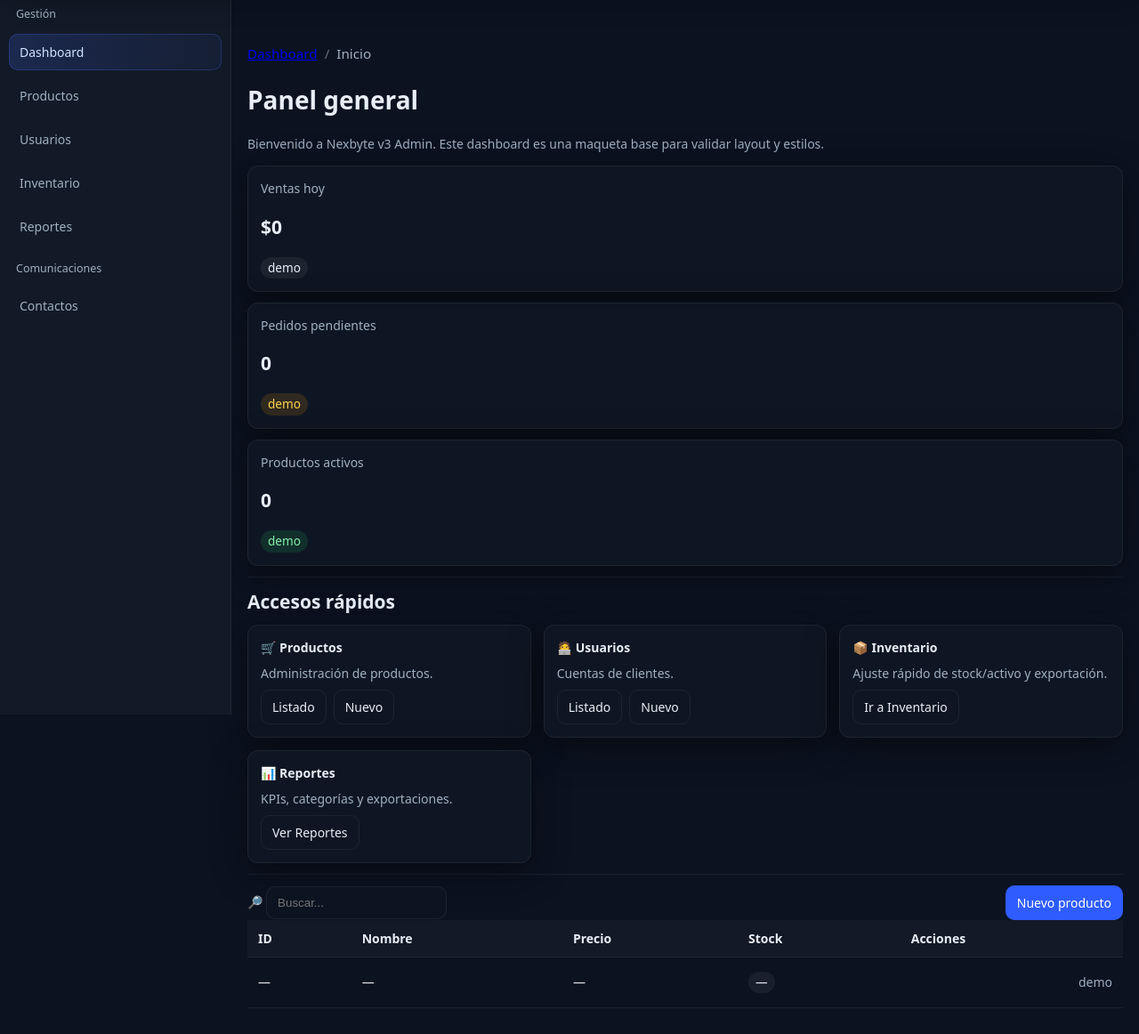
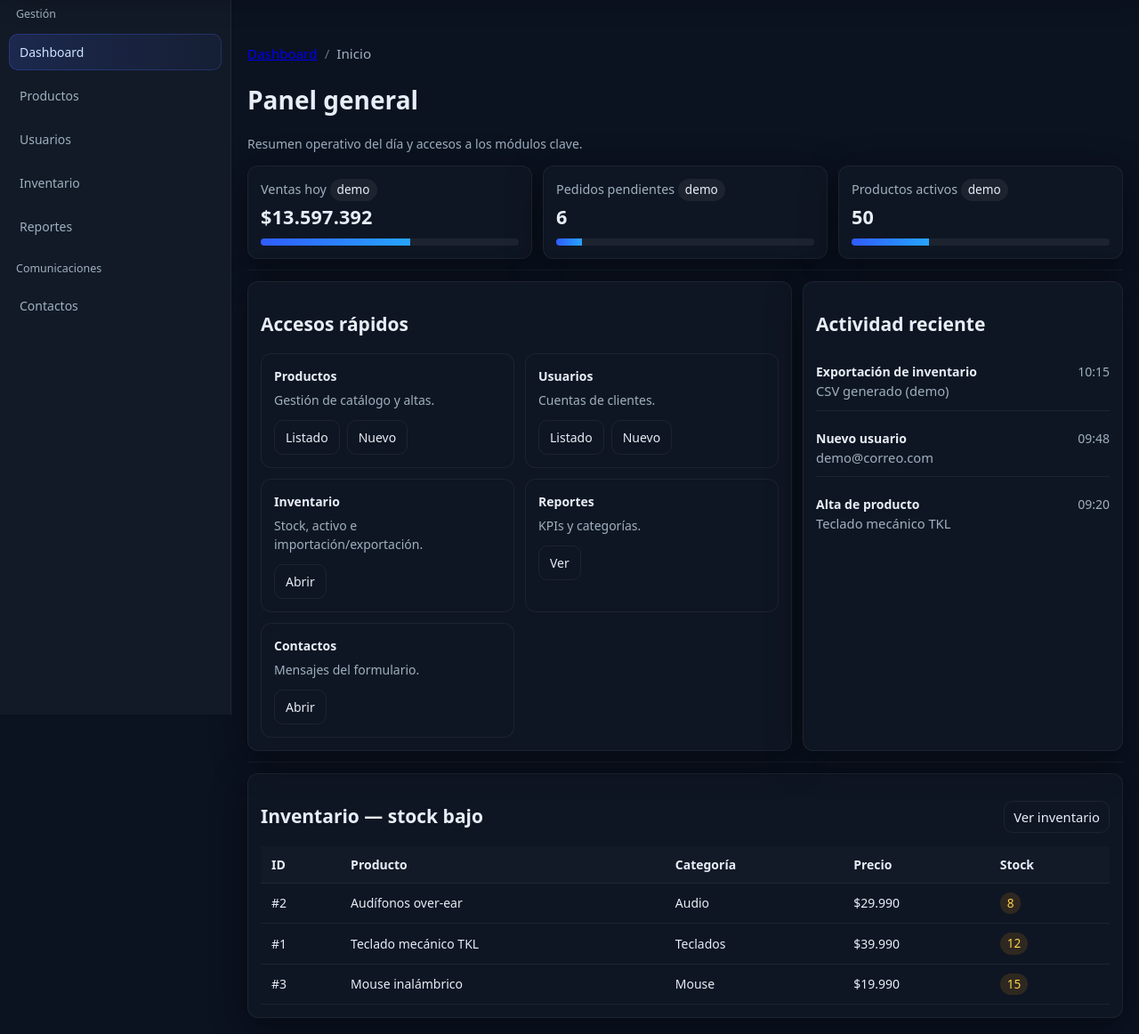
Before and after one commit to chashmdai/DESARROLLO-FULLSTACK-II_004D, a plain HTML site: page admin/index.html in a window 1280 px wide. Shown: the part 80-1242 px from the top of the page at 89% size. Drawn offline with Linux system fonts and the light colour scheme.

Commit message:
style(theme): reestructuracion total del home

```diff
--- a/admin/index.html
+++ b/admin/index.html
@@ -7,13 +7,14 @@
   <link href="../assets/css/admin.css" rel="stylesheet">
 </head>
 <body class="admin">
-  <!-- header y aside se inyectan con layout-admin.js -->
   <header id="admin-header"></header>
 
   <div class="a-layout">
     <aside id="admin-aside" class="a-aside"></aside>
 
-    <main id="admin-main" class="a-main container">
+    <main class="a-main">
+      <div class="container">
+
         <nav class="breadcrumb">
           <a href="index.html">Dashboard</a>
           <span class="sep">/</span>
@@ -21,105 +22,165 @@
         </nav>
 
         <h1>Panel general</h1>
-      <p class="muted">Bienvenido a Nexbyte v3 Admin. Este dashboard es una maqueta base para validar layout y estilos.</p>
+        <p class="muted">Resumen operativo del día y accesos a los módulos clave.</p>
 
-      <!-- KPIs (igual que antes) -->
-      <div class="grid" style="margin-top:12px">
-        <div class="card">
-          <div class="muted">Ventas hoy</div>
-          <h2>$0</h2>
-          <span class="badge info">demo</span>
+        <div class="grid auto-240">
+          <div class="card kpi">
+            <div class="kpi-head">
+              <span class="kpi-title muted">Ventas hoy</span>
+              <span class="badge">demo</span>
             </div>
-        <div class="card">
-          <div class="muted">Pedidos pendientes</div>
-          <h2>0</h2>
-          <span class="badge warn">demo</span>
+            <div class="kpi-value">$13.597.392</div>
+            <div class="kpi-bar" aria-hidden="true"><i style="--val:58%"></i></div>
           </div>
-        <div class="card">
-          <div class="muted">Productos activos</div>
-          <h2>0</h2>
-          <span class="badge ok">demo</span>
+
+          <div class="card kpi">
+            <div class="kpi-head">
+              <span class="kpi-title muted">Pedidos pendientes</span>
+              <span class="badge">demo</span>
+            </div>
+            <div class="kpi-value">6</div>
+            <div class="kpi-bar" aria-hidden="true"><i style="--val:10%"></i></div>
+          </div>
+
+          <div class="card kpi">
+            <div class="kpi-head">
+              <span class="kpi-title muted">Productos activos</span>
+              <span class="badge">demo</span>
+            </div>
+            <div class="kpi-value">50</div>
+            <div class="kpi-bar" aria-hidden="true"><i style="--val:30%"></i></div>
           </div>
         </div>
 
         <div class="hr"></div>
 
-      <!-- ACCESOS RÁPIDOS (NUEVO): enlaces reales a módulos -->
-      <section>
-        <h2 style="margin:0 0 .6rem 0">Accesos rápidos</h2>
-        <div class="grid" style="grid-template-columns:repeat(auto-fit,minmax(240px,1fr)); gap:14px">
-          <div class="card" style="display:flex;flex-direction:column;gap:8px">
-            <div style="font-weight:600">🛒 Productos</div>
-            <div class="muted">Administración de productos.</div>
-            <div style="display:flex;gap:8px;flex-wrap:wrap">
+        <div class="grid" style="grid-template-columns:minmax(0,1fr) 360px">
+          <section class="card">
+            <h2>Accesos rápidos</h2>
+            <div class="grid auto-240 gap-12">
+              <div class="appcard">
+                <div class="title">Productos</div>
+                <div class="muted">Gestión de catálogo y altas.</div>
+                <div class="actions">
                   <a class="btn" href="productos-listado.html">Listado</a>
                   <a class="btn" href="producto-nuevo.html">Nuevo</a>
                 </div>
               </div>
 
-          <div class="card" style="display:flex;flex-direction:column;gap:8px">
-            <div style="font-weight:600">🧑‍💻 Usuarios</div>
+              <div class="appcard">
+                <div class="title">Usuarios</div>
                 <div class="muted">Cuentas de clientes.</div>
-            <div style="display:flex;gap:8px;flex-wrap:wrap">
+                <div class="actions">
                   <a class="btn" href="usuarios-listado.html">Listado</a>
                   <a class="btn" href="usuario-nuevo.html">Nuevo</a>
                 </div>
               </div>
 
-          <div class="card" style="display:flex;flex-direction:column;gap:8px">
-            <div style="font-weight:600">📦 Inventario</div>
-            <div class="muted">Ajuste rápido de stock/activo y exportación.</div>
-            <div><a class="btn" href="inventario.html">Ir a Inventario</a></div>
+              <div class="appcard">
+                <div class="title">Inventario</div>
+                <div class="muted">Stock, activo e importación/exportación.</div>
+                <div class="actions">
+                  <a class="btn" href="inventario.html">Abrir</a>
+                </div>
               </div>
 
-          <div class="card" style="display:flex;flex-direction:column;gap:8px">
-            <div style="font-weight:600">📊 Reportes</div>
-            <div class="muted">KPIs, categorías y exportaciones.</div>
-            <div><a class="btn" href="reportes.html">Ver Reportes</a></div>
+              <div class="appcard">
+                <div class="title">Reportes</div>
+                <div class="muted">KPIs y categorías.</div>
+                <div class="actions">
+                  <a class="btn" href="reportes.html">Ver</a>
+                </div>
+              </div>
+
+              <div class="appcard">
+                <div class="title">Contactos</div>
+                <div class="muted">Mensajes del formulario.</div>
+                <div class="actions">
+                  <a class="btn" href="contactos.html">Abrir</a>
+                </div>
               </div>
             </div>
           </section>
 
+          <aside class="card">
+            <h2>Actividad reciente</h2>
+            <div class="list">
+              <div class="item">
+                <div>
+                  <div class="title" style="font-weight:600">Exportación de inventario</div>
+                  <div class="muted" style="font-size:.92rem">CSV generado (demo)</div>
+                </div>
+                <div class="muted">10:15</div>
+              </div>
+              <div class="item">
+                <div>
+                  <div class="title" style="font-weight:600">Nuevo usuario</div>
+                  <div class="muted" style="font-size:.92rem">demo@correo.com</div>
+                </div>
+                <div class="muted">09:48</div>
+              </div>
+              <div class="item">
+                <div>
+                  <div class="title" style="font-weight:600">Alta de producto</div>
+                  <div class="muted" style="font-size:.92rem">Teclado mecánico TKL</div>
+                </div>
+                <div class="muted">09:20</div>
+              </div>
+            </div>
+          </aside>
+        </div>
+
         <div class="hr"></div>
 
-      <!-- Toolbar + tabla demo (igual que antes) -->
+        <section class="card">
           <div class="toolbar">
-        <div class="search">
-          <span>🔎</span>
-          <input type="text" placeholder="Buscar..." aria-label="Buscar" />
-        </div>
+            <h2>Inventario — stock bajo</h2>
             <span class="spacer"></span>
-        <a class="btn primary" href="producto-nuevo.html">Nuevo producto</a>
+            <a class="btn small" href="inventario.html">Ver inventario</a>
           </div>
 
-      <div class="table-wrap">
-        <table class="table-sm">
+          <table class="table">
             <thead>
               <tr>
                 <th>ID</th>
-              <th>Nombre</th>
+                <th>Producto</th>
+                <th>Categoría</th>
                 <th>Precio</th>
                 <th>Stock</th>
-              <th class="right">Acciones</th>
               </tr>
             </thead>
             <tbody>
               <tr>
-              <td>—</td>
-              <td>—</td>
-              <td>—</td>
-              <td><span class="badge">—</span></td>
-              <td class="right"><span class="muted">demo</span></td>
+                <td>#2</td>
+                <td>Audífonos over-ear</td>
+                <td>Audio</td>
+                <td>$29.990</td>
+                <td><span class="badge warn">8</span></td>
+              </tr>
+              <tr>
+                <td>#1</td>
+                <td>Teclado mecánico TKL</td>
+                <td>Teclados</td>
+                <td>$39.990</td>
+                <td><span class="badge warn">12</span></td>
+              </tr>
+              <tr>
+                <td>#3</td>
+                <td>Mouse inalámbrico</td>
+                <td>Mouse</td>
+                <td>$19.990</td>
+                <td><span class="badge warn">15</span></td>
               </tr>
             </tbody>
           </table>
+        </section>
+
       </div>
-
     </main>
   </div>
 
   <div class="a-dim" aria-hidden="true"></div>
-
   <script src="../assets/js/layout-admin.js"></script>
   <script>AX.mountLayout();</script>
 </body>
```
Lines whose indentation alone changed are shown as unchanged.
